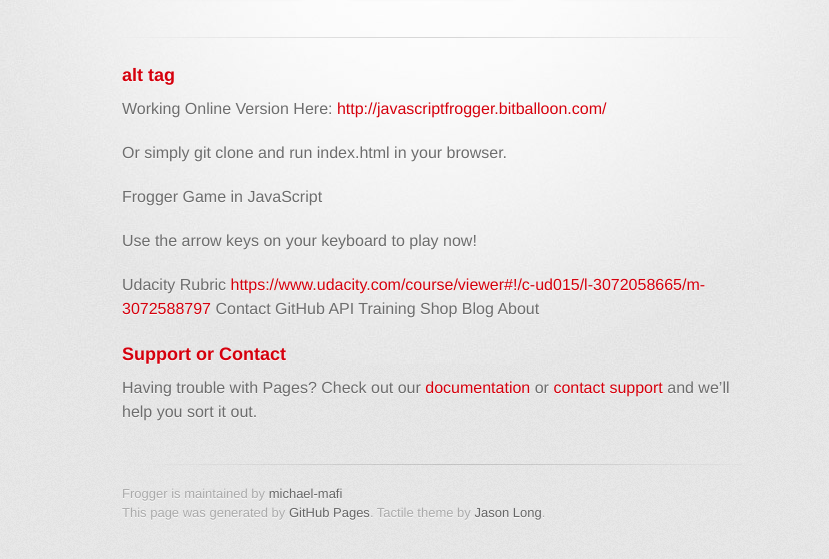
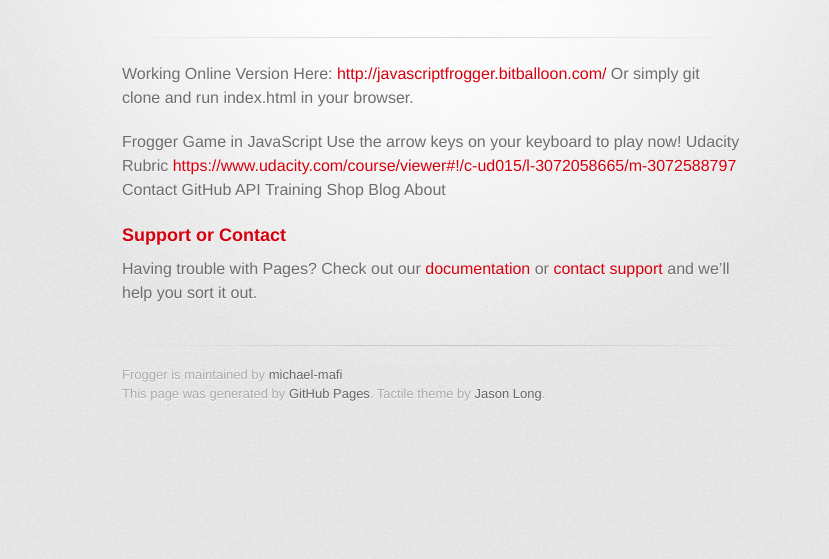
Before and after one commit to michael-mafi/frogger, a plain HTML site: page index.html in a window 1280 px wide. Shown: the part 209-768 px from the top of the page, without its empty margins (208-1037 px from the left). Drawn offline with Linux system fonts and the light colour scheme; a web font is replaced by a local one.

Commit message:
Create gh-pages branch via GitHub

```diff
--- a/index.html
+++ b/index.html
@@ -31,18 +31,12 @@
         <hr>
 
         <section id="main_content">
-          <h3>
-<a id="alt-tag" class="anchor" href="#alt-tag" aria-hidden="true"><span aria-hidden="true" class="octicon octicon-link"></span></a>alt tag</h3>
+          <p>Working Online Version Here: <a href="http://javascriptfrogger.bitballoon.com/">http://javascriptfrogger.bitballoon.com/</a>
+Or simply git clone and run index.html in your browser.</p>
 
-<p>Working Online Version Here: <a href="http://javascriptfrogger.bitballoon.com/">http://javascriptfrogger.bitballoon.com/</a></p>
-
-<p>Or simply git clone and run index.html in your browser.</p>
-
-<p>Frogger Game in JavaScript</p>
-
-<p>Use the arrow keys on your keyboard to play now!</p>
-
-<p>Udacity Rubric <a href="https://www.udacity.com/course/viewer#!/c-ud015/l-3072058665/m-3072588797">https://www.udacity.com/course/viewer#!/c-ud015/l-3072058665/m-3072588797</a>
+<p>Frogger Game in JavaScript
+Use the arrow keys on your keyboard to play now!
+Udacity Rubric <a href="https://www.udacity.com/course/viewer#!/c-ud015/l-3072058665/m-3072588797">https://www.udacity.com/course/viewer#!/c-ud015/l-3072058665/m-3072588797</a>
 Contact GitHub API Training Shop Blog About</p>
 
 <h3>
--- a/params.json
+++ b/params.json
@@ -1,6 +1,6 @@
 {
   "name": "Frogger",
   "tagline": ":frog: Frogger in JavaScript",
-  "body": "### alt tag\r\nWorking Online Version Here: http://javascriptfrogger.bitballoon.com/\r\n\r\nOr simply git clone and run index.html in your browser.\r\n\r\nFrogger Game in JavaScript\r\n\r\nUse the arrow keys on your keyboard to play now!\r\n\r\nUdacity Rubric https://www.udacity.com/course/viewer#!/c-ud015/l-3072058665/m-3072588797\r\nContact GitHub API Training Shop Blog About\r\n\r\n\r\n### Support or Contact\r\nHaving trouble with Pages? Check out our [documentation](https://help.github.com/pages) or [contact support](https://github.com/contact) and we’ll help you sort it out.\r\n",
+  "body": "\r\nWorking Online Version Here: http://javascriptfrogger.bitballoon.com/\r\nOr simply git clone and run index.html in your browser.\r\n\r\nFrogger Game in JavaScript\r\nUse the arrow keys on your keyboard to play now!\r\nUdacity Rubric https://www.udacity.com/course/viewer#!/c-ud015/l-3072058665/m-3072588797\r\nContact GitHub API Training Shop Blog About\r\n\r\n### Support or Contact\r\nHaving trouble with Pages? Check out our [documentation](https://help.github.com/pages) or [contact support](https://github.com/contact) and we’ll help you sort it out.\r\n",
   "note": "Don't delete this file! It's used internally to help with page regeneration."
 }
```
